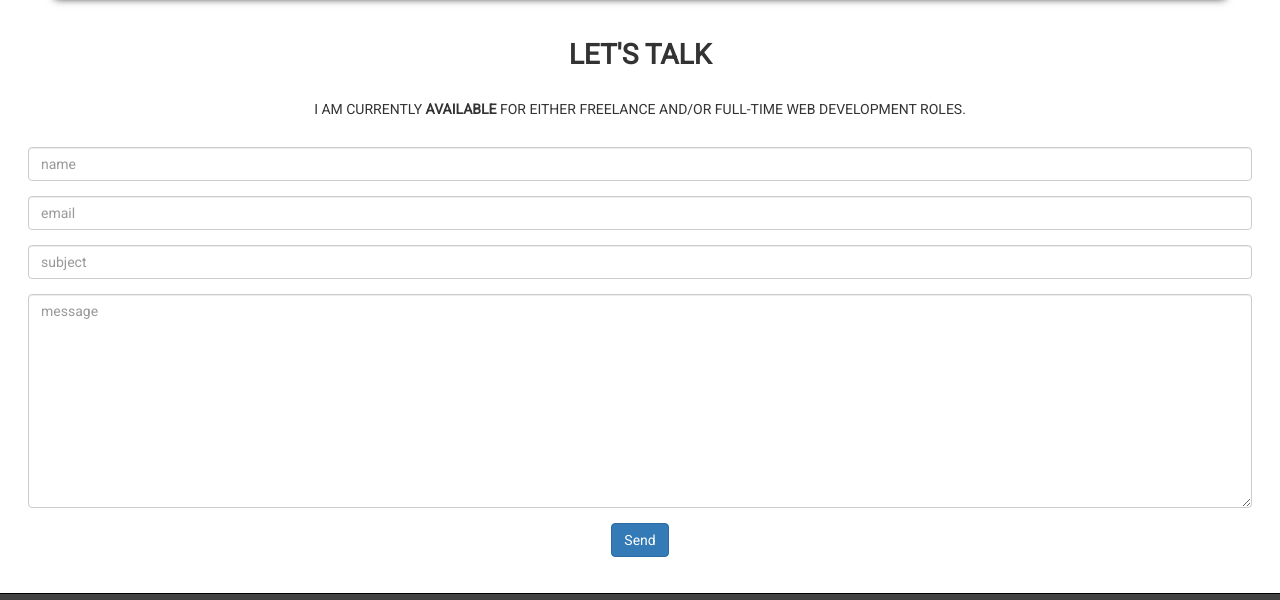
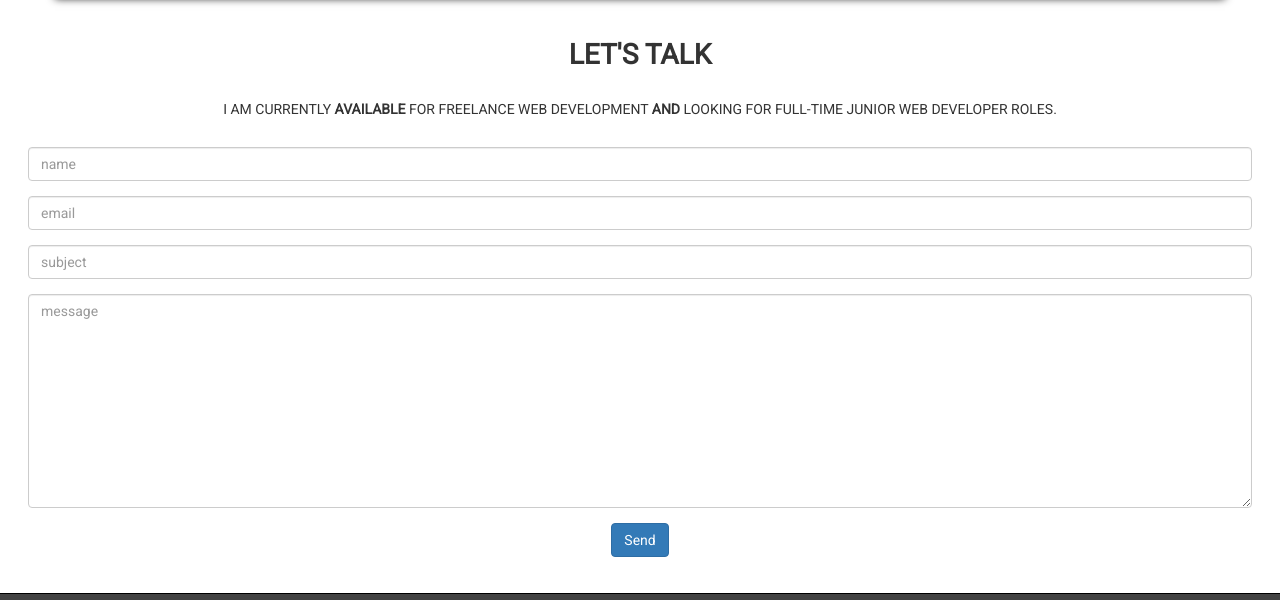
Before and after one commit to wattersnathen/wattersnathen.github.io, a website: page build.html in a window 1280 px wide. Shown: the part 3942-4542 px from the top of the page. Drawn offline with nearby package versions, Linux system fonts and the light colour scheme; files that its build step writes are made by us from their sources.

Commit message:
Updated availability text

```diff
--- a/build.html
+++ b/build.html
@@ -168,7 +168,7 @@
 			<section id="contact">
 				<h1>Let's Talk</h1>
 				<p style="text-transform: uppercase; text-align: center; margin-top: 2em; margin-bottom: 2em;">
-					I am currently <strong>available</strong> for either freelance and/or full-time web development roles.
+					I am currently <strong>available</strong> for freelance web development <strong>and</strong> looking for full-time junior web developer roles.
 				</p>
 				<form action="//formspree.io/wattersnathen@gmail.com" method="POST">
 					<div class="form-group">
```
